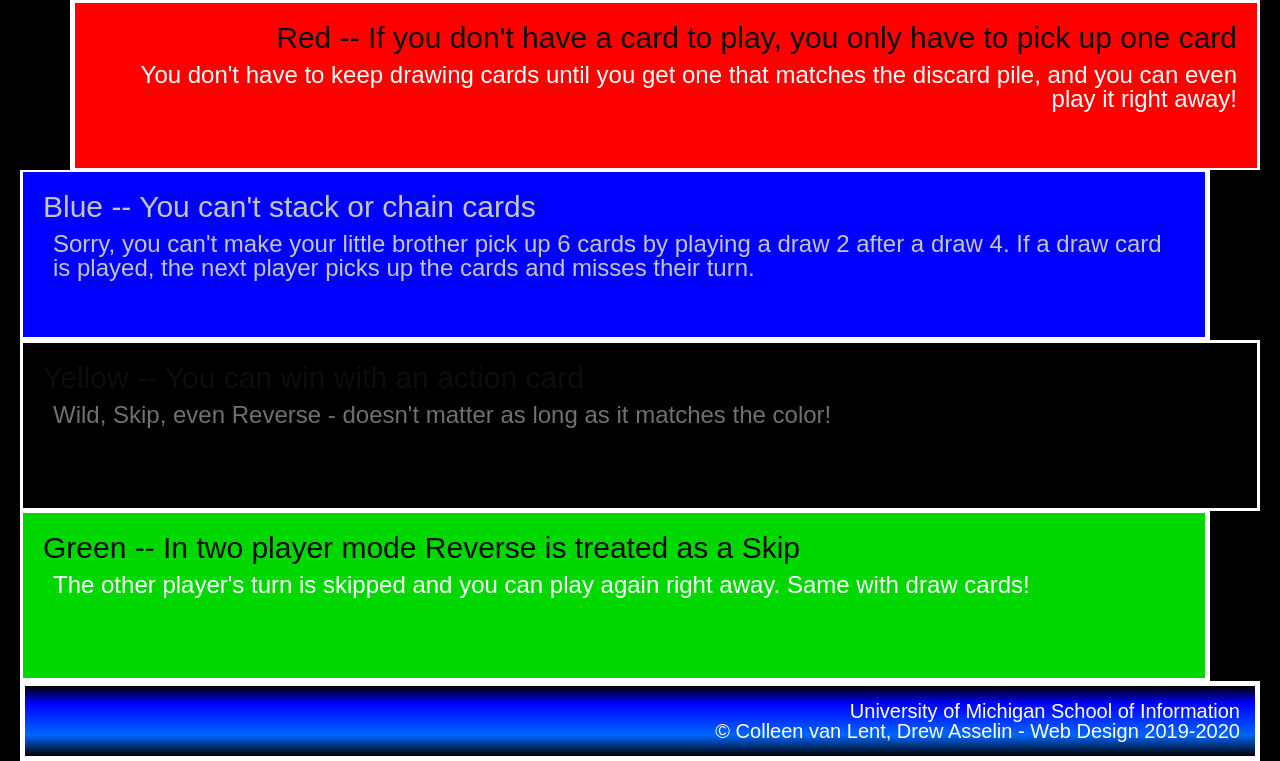
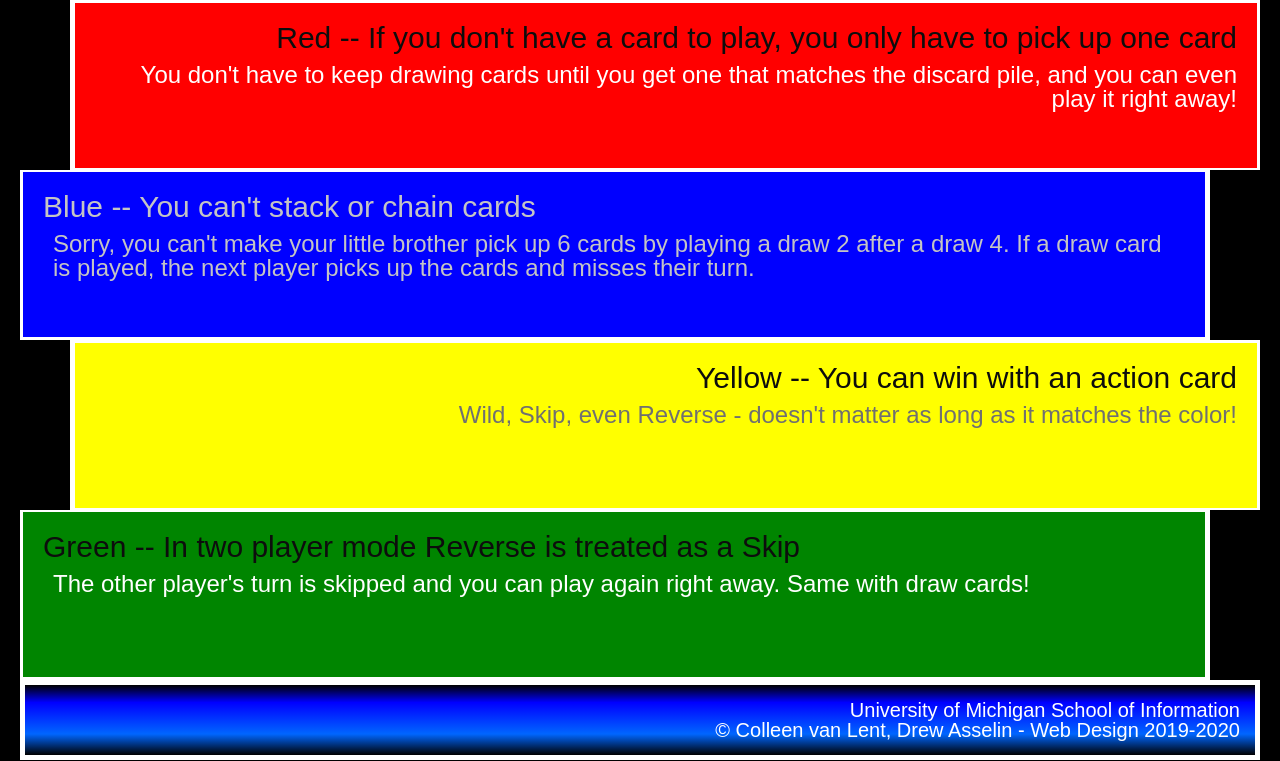
Before and after one commit to jiminkang23/hw2-f26, a plain HTML site: page index.html in a window 1280 px wide. Shown: the part 528-1289 px from the top of the page. Drawn offline with Linux system fonts and the light colour scheme.

Commit message:
Add files via upload

```diff
--- a/css/style.css
+++ b/css/style.css
@@ -61,7 +61,7 @@ div {
     color: #C4C4C4;
 }
 
-..yellow {
+.yellow {
     background-color: #FFFF00;
     text-align: right;
     margin-left: 50px;
@@ -74,13 +74,12 @@ div {
 }
 
 .green {
-    background-color: #00D800;
+    background-color: #008500;
     text-align: left;
     margin-right: 50px;
     border-right-width: 5px;
     border-top-width: 2px;
 }
-
 footer {
     background: linear-gradient(
         #000000,
```
